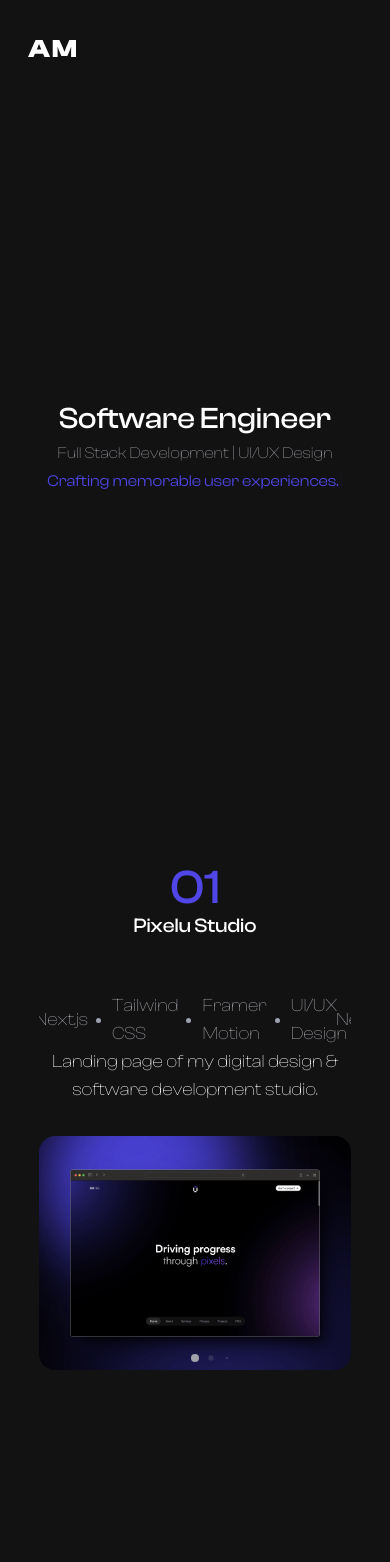
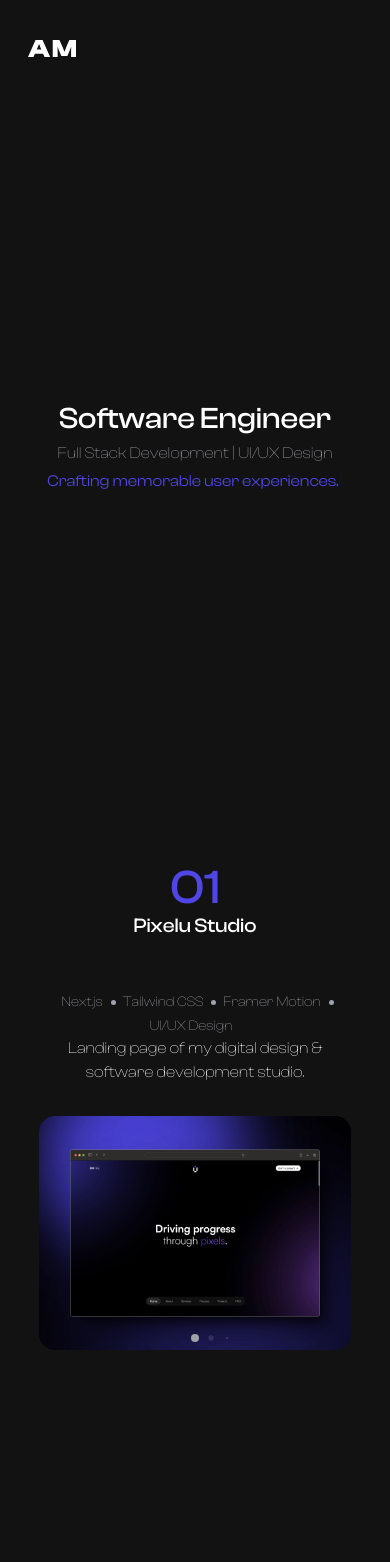
Before and after one commit to AlonsoMtzG/alonsomtz-portfolio, a Next.js app: page / in a window 390 px wide. Shown: the top 1562 px of the page. Built offline with nearby package versions, Linux system fonts and the light colour scheme.

Commit message:
projects responsive

```diff
--- a/components/Projects/Content.jsx
+++ b/components/Projects/Content.jsx
@@ -12,17 +12,17 @@ export const Content = ({ idx, name, techs, description, src, textColor }) => {
         <span className="text-xl font-medium">{name}</span>
       </div>
       <div>
-        <div className="flex items-center gap-4 justify-center">
+        <div className="flex items-center gap-3 md:gap-4 justify-center flex-wrap gap-y-1">
           {techs.map((val, idx) => (
             <div key={val + idx} className="flex items-center">
-              <span className="text-zinc-400 text-lg font-thin mr-2">
+              <span className="text-zinc-400 text-sm md:text-base font-thin mr-2">
                 {val}
               </span>
               {idx < techs.length - 1 && <TechsCircle />}
             </div>
           ))}
         </div>
-        <p className="text-lg font-thin text-center">{description}</p>
+        <p className="md:text-lg font-thin text-center">{description}</p>
       </div>
       <Image
         src={src}
```
